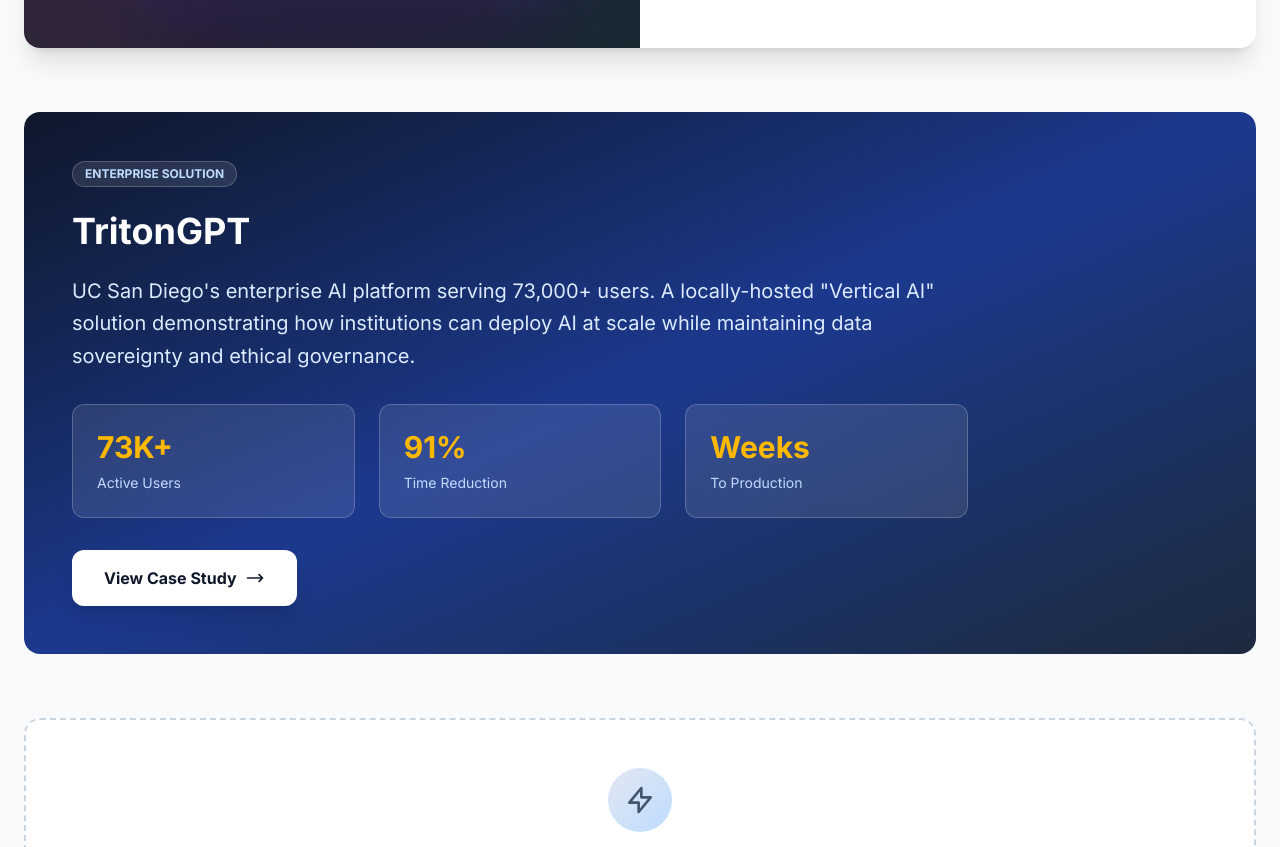
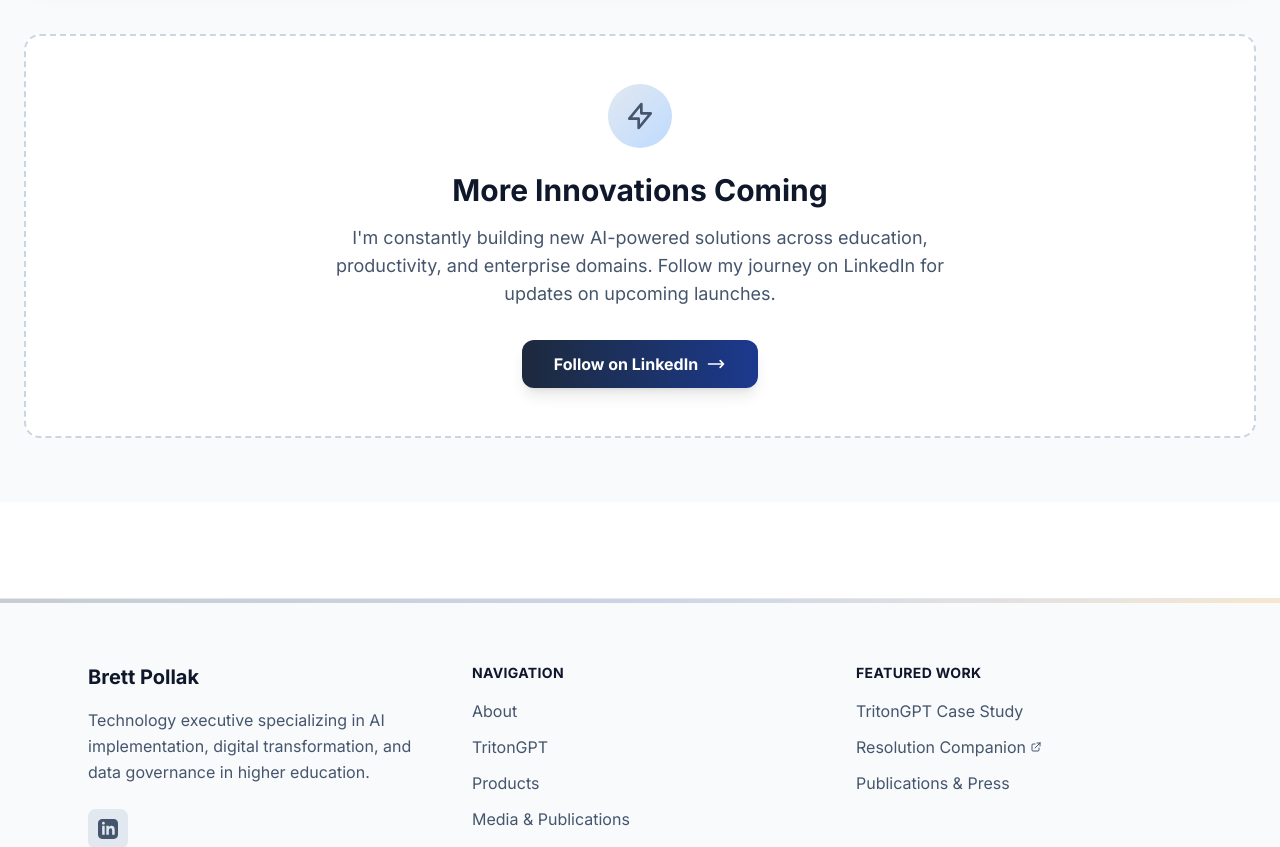
Before and after one commit to bpollak/brettpollak-website, a Next.js app: page /products in a window 1280 px wide. Shown: the part 1405-2252 px from the top of the page. Built offline with nearby package versions, Linux system fonts and the light colour scheme.

Commit message:
content(products): remove TritonGPT and focus on consumer portfolio

```diff
--- a/app/products/page.tsx
+++ b/app/products/page.tsx
@@ -3,13 +3,13 @@ import type { Metadata } from "next";
 
 export const metadata: Metadata = {
   title: "Products & Innovation | AI-Powered Solutions by Brett Pollak",
-  description: "Explore AI-driven products built by Brett Pollak, including Resolution Companion, an identity-based habit building app, and enterprise-scale institutional tools.",
+  description: "Explore AI-driven products built by Brett Pollak, including Resolution Companion, an identity-based habit building app.",
   alternates: {
     canonical: "https://brettcpollak.com/products",
   },
   openGraph: {
     title: "Products & Innovation | AI-Powered Solutions by Brett Pollak",
-    description: "Discover innovative AI solutions and products including the Resolution Companion app and TritonGPT.",
+    description: "Discover innovative AI solutions and products including the Resolution Companion app.",
     url: "https://brettcpollak.com/products",
     images: [
       {
@@ -33,7 +33,7 @@ export default function Products() {
           <h1 className="text-6xl md:text-7xl font-bold bg-gradient-to-r from-slate-900 via-blue-900 to-slate-800 bg-clip-text text-transparent mb-6 tracking-tight pb-1">Innovation Portfolio</h1>
           <div className="w-20 h-1.5 bg-gradient-to-r from-slate-800 via-blue-800 to-slate-700 mb-8"></div>
           <p className="text-2xl text-slate-600 mb-6 max-w-3xl leading-relaxed">
-            Beyond my role at UC San Diego and speaking, I build AI-powered products that solve real problems. From enterprise platforms serving 73,000+ users to consumer apps helping individuals achieve their goals.
+            Beyond my executive leadership roles, I build AI-powered products that solve real problems for individuals.
           </p>
         </div>
 
@@ -119,43 +119,6 @@ export default function Products() {
           </a>
         </div>
 
-        {/* TritonGPT - Enterprise Product */}
-        <div className="mb-16 bg-gradient-to-br from-slate-900 via-blue-900 to-slate-800 rounded-2xl p-12 text-white">
-          <div className="max-w-4xl">
-            <div className="inline-block px-3 py-1 bg-white/10 text-blue-200 text-xs font-bold rounded-full mb-6 w-fit border border-white/20">
-              ENTERPRISE SOLUTION
-            </div>
-            <h2 className="text-4xl font-bold mb-6">TritonGPT</h2>
-            <p className="text-xl text-blue-100 leading-relaxed mb-8">
-              UC San Diego&apos;s enterprise AI platform serving 73,000+ users. A locally-hosted &quot;Vertical AI&quot; solution demonstrating how
-              institutions can deploy AI at scale while maintaining data sovereignty and ethical governance.
-            </p>
-            <div className="grid md:grid-cols-3 gap-6 mb-8">
-              <div className="bg-white/10 backdrop-blur-sm p-6 rounded-xl border border-white/20">
-                <div className="text-3xl font-bold text-amber-400 mb-2">73K+</div>
-                <div className="text-sm text-blue-200">Active Users</div>
-              </div>
-              <div className="bg-white/10 backdrop-blur-sm p-6 rounded-xl border border-white/20">
-                <div className="text-3xl font-bold text-amber-400 mb-2">91%</div>
-                <div className="text-sm text-blue-200">Time Reduction</div>
-              </div>
-              <div className="bg-white/10 backdrop-blur-sm p-6 rounded-xl border border-white/20">
-                <div className="text-3xl font-bold text-amber-400 mb-2">Weeks</div>
-                <div className="text-sm text-blue-200">To Production</div>
-              </div>
-            </div>
-            <a
-              href="/tritongpt"
-              className="inline-flex items-center gap-2 bg-white text-slate-900 px-8 py-4 font-bold hover:bg-blue-50 transition-all shadow-xl hover:shadow-2xl rounded-xl group focus:outline-none focus:ring-2 focus:ring-offset-2 focus:ring-white"
-            >
-              View Case Study
-              <svg className="w-5 h-5 group-hover:translate-x-1 transition-transform" fill="none" stroke="currentColor" viewBox="0 0 24 24">
-                <path strokeLinecap="round" strokeLinejoin="round" strokeWidth={2} d="M17 8l4 4m0 0l-4 4m4-4H3" />
-              </svg>
-            </a>
-          </div>
-        </div>
-
         {/* More Coming Soon */}
         <div className="bg-white rounded-2xl p-12 text-center border-2 border-dashed border-slate-300">
           <div className="max-w-2xl mx-auto">
```
